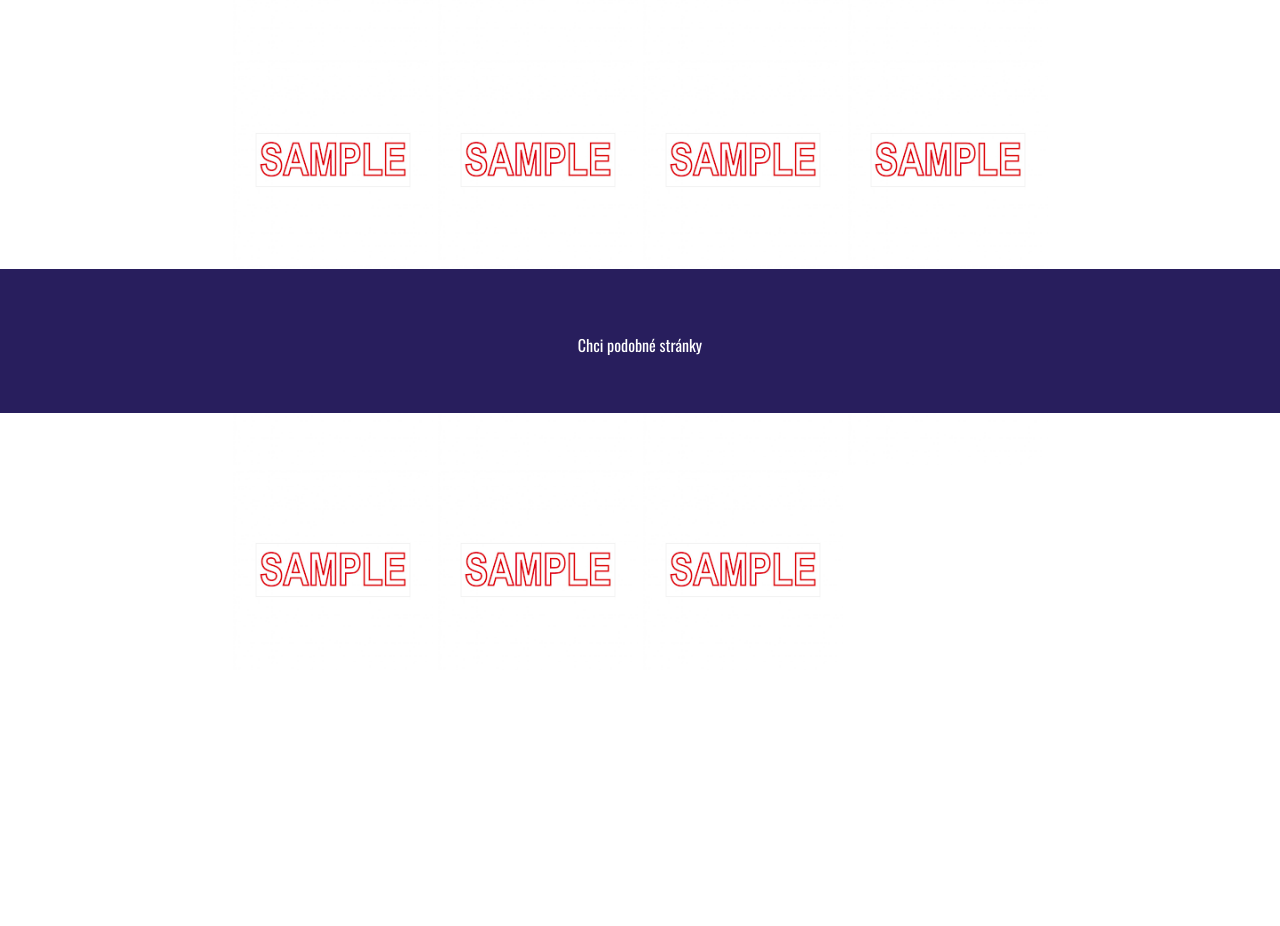
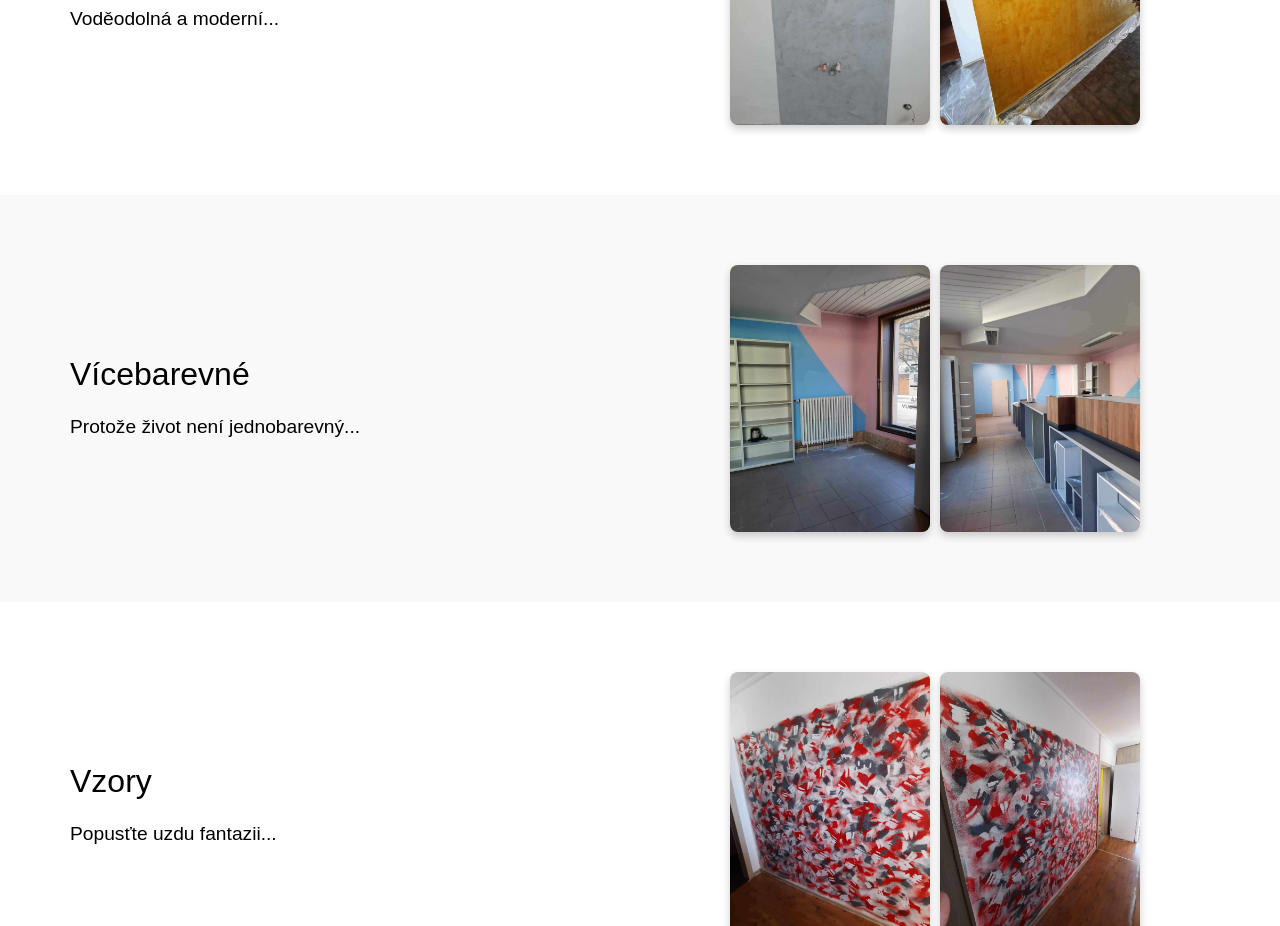
Before and after one commit to JanCech9/Malir, a plain HTML site: page gallery.html in a window 1280 px wide. Shown: the part 387-1313 px from the top of the page. Before the commit the page ends 1121 px from the top, so only its background shows below. Drawn offline with nearby package versions, Linux system fonts and the light colour scheme.

Commit message:
feat: gallery update

```diff
--- a/gallery.html
+++ b/gallery.html
@@ -18,7 +18,6 @@
         </header>
         <nav>
             <ol>
-                <a href="./services.html"><li>Služby</li></a>
                 <a href="./gallery.html"><li >Galerie</li></a>
                 <a href="./contact.html"><li>Kontakt</li></a>
 
@@ -29,28 +28,54 @@
             <span onclick="closeFullImg()">x</span>
         </div>
         <div class="gallery">
-            <img src="img/sample.png" onclick="openFullImg(this.src)">
-            <img src="img/sample.png" onclick="openFullImg(this.src)">
-            <img src="img/sample.png" onclick="openFullImg(this.src)">
-            <img src="img/sample.png" onclick="openFullImg(this.src)">
-            <img src="img/sample.png" onclick="openFullImg(this.src)">
-            <img src="img/sample.png" onclick="openFullImg(this.src)">
-            <img src="img/sample.png" onclick="openFullImg(this.src)">
-            <img src="img/sample.png" onclick="openFullImg(this.src)">
-            <img src="img/sample.png" onclick="openFullImg(this.src)">
-            <img src="img/sample.png" onclick="openFullImg(this.src)">
-            <img src="img/sample.png" onclick="openFullImg(this.src)">
-            <img src="img/sample.png" onclick="openFullImg(this.src)">
-            <img src="img/sample.png" onclick="openFullImg(this.src)">
-            <img src="img/sample.png" onclick="openFullImg(this.src)">
-            <img src="img/sample.png" onclick="openFullImg(this.src)">
+            <div class="section">
+                <div class="content">
+                    <h1>Betonová stěrka</h1>
+                    <p>Voděodolná a moderní...</p>
+                </div>
+                <div class="images">
+                    <img src="gallery/concrete.jpg">
+                    <img src="gallery/stairs.jpg">
 
+                </div>
+            </div>
+
+            <div class="section">
+                <div class="content">
+                    <h1>Vícebarevné</h1>
+                    <p>Protože život není jednobarevný...</p>
+                </div>
+                <div class="images">
+                    <img src="gallery/dual.jpg">
+                    <img src="gallery/dual3.jpg">
+                </div>
+            </div>
+
+            <div class="section">
+                <div class="content">
+                    <h1>Vzory</h1>
+                    <p>Popusťte uzdu fantazii...</p>
+                </div>
+                <div class="images">
+                    <img src="gallery/pattern.jpg">
+                    <img src="gallery/pattern4.jpg">
+                </div>
+            </div>
+
+            <div class="section">
+                <div class="content">
+                    <h1>Tvary</h1>
+                    <p>Think outside the box...</p>
+                </div>
+                <div class="images">
+                    <img src="gallery/stripes.jpg">
+                    <img src="gallery/triangle.jpg">
+                </div>
+            </div>
         </div>
         <script src="https://ajax.googleapis.com/ajax/libs/jquery/3.7.1/jquery.min.js"></script>
         <script src="./index.js" charset="UTF-8"></script>
-        <footer>
-            <a href="mailto:honza.cech14@gmail.com">Chci podobné stránky</a>
-        </footer>
+
     </body>
 
 </html>
--- a/style/gallery.css
+++ b/style/gallery.css
@@ -1,20 +1,4 @@
-/*Gallery formating*/
-.gallery{
-    display: grid;
-    margin: 0 auto;
-    width: min-content;
-    padding-top: 5%;
-    padding-bottom: 5%;
-    grid-template-columns: 1fr 1fr 1fr 1fr;
-    gap: 5px;
-}
-.gallery img{
-    width: 200px;
-    cursor: pointer;
-}
-.gallery img:hover{
-    box-shadow: 0 32px 75px rgba(68, 77, 136, 0.3);
-}
+
 
 .full-img{
     width: 100%;
@@ -42,3 +26,72 @@
     color: #fff;
     cursor: pointer;
 }
+body {
+    margin: 0;
+    font-family: Arial, sans-serif;
+}
+
+/* General Section Styling */
+.section {
+    display: flex;
+    flex-wrap: wrap; /* Wraps content for responsiveness */
+    align-items: center;
+    padding: 50px;
+    height: auto;
+}
+
+.section:nth-child(even) {
+    background-color: #f9f9f9; /* Alternate background for sections */
+}
+
+.section:nth-child(odd) {
+    background-color: #fff;
+}
+
+/* Text Content Styling */
+.content {
+    flex: 1;
+    padding: 20px;
+    min-width: 300px;
+}
+
+.content h1 {
+    font-size: 2rem;
+    margin-bottom: 10px;
+}
+
+.content p {
+    font-size: 1.2rem;
+    line-height: 1.6;
+}
+
+/* Image Section Styling */
+.images {
+    flex: 1;
+    display: flex;
+    flex-wrap: wrap;
+    justify-content: center;
+    gap: 10px;
+    padding: 20px;
+    min-width: 300px;
+}
+
+.images img {
+    width: calc(50% - 10px); /* Half width with gap */
+    max-width: 200px;
+    height: auto;
+    border-radius: 8px;
+    box-shadow: 0 4px 8px rgba(0, 0, 0, 0.2);
+}
+
+@media (max-width: 768px) {
+    /* Stack content for smaller screens */
+    .section {
+        flex-direction: column;
+        text-align: center;
+    }
+
+    .images img {
+        width: calc(100% - 10px);
+    }
+}
```
